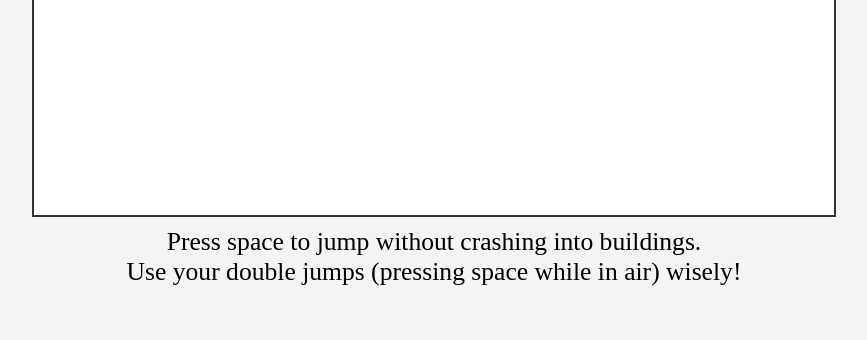
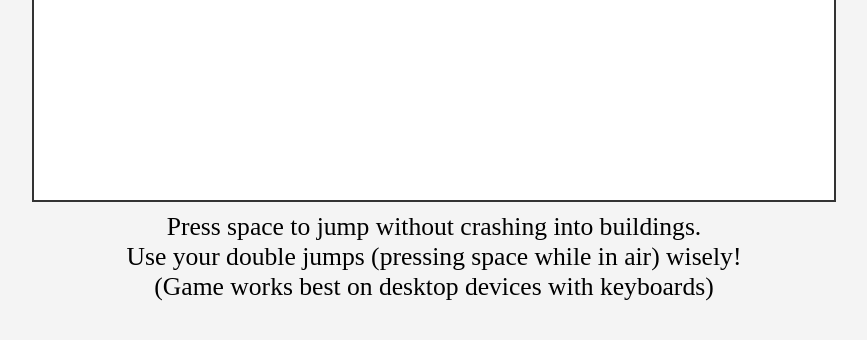
Before and after one commit to pragyamtiwari/mammothrun, a plain HTML site: page index.html in a window 1280 px wide. Shown: the part 338-678 px from the top of the page, without its empty margins (206-1073 px from the left). Drawn offline with Linux system fonts and the light colour scheme.

Commit message:
Update index.html

```diff
--- a/index.html
+++ b/index.html
@@ -14,7 +14,8 @@
     </div>
     <div class="instructions">
         Press space to jump without crashing into buildings. <br>
-        Use your double jumps (pressing space while in air) wisely!
+        Use your double jumps (pressing space while in air) wisely!<br>
+        (Game works best on desktop devices with keyboards)
     </div>
     <script src="game.js"></script>
 </body>
```
